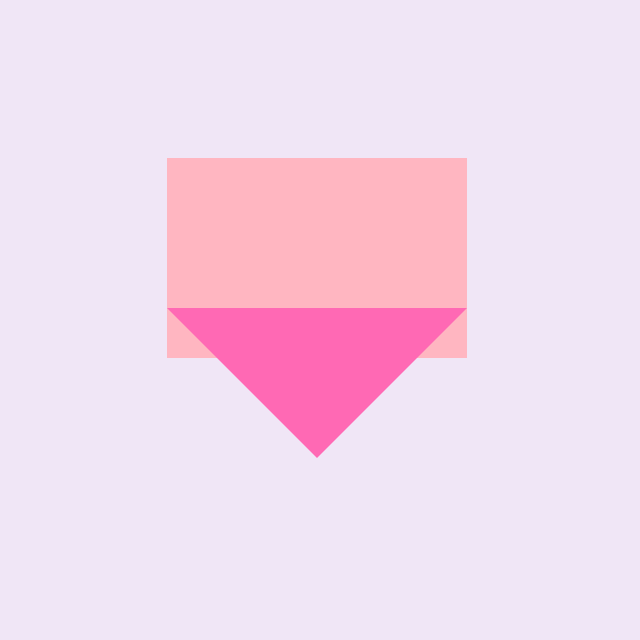
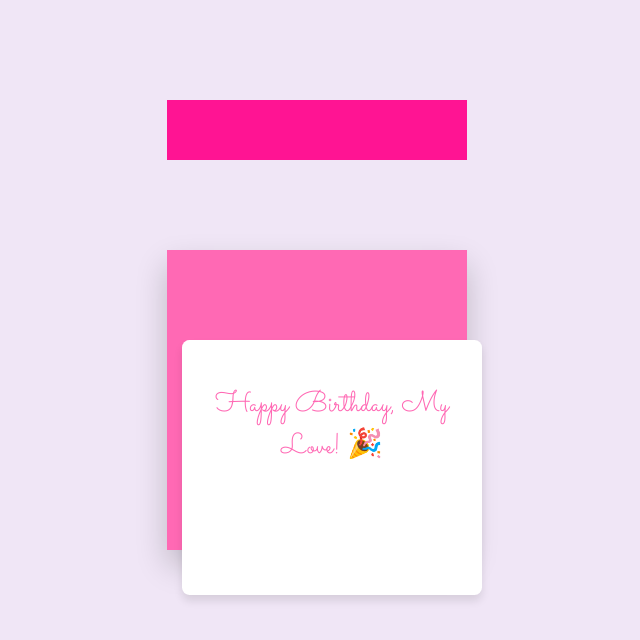
Before and after one commit to SunSunz2/FunMath, a plain HTML site: page index.html in a window 1280 px wide. Both pictures are taken after a click on the element "Happy Birthday, My Love! 🎉". Shown: the whole page, without its empty margins (323-963 px from the left). Drawn offline with nearby package versions, Linux system fonts and the light colour scheme.

Commit message:
Update index.html

```diff
--- a/index.html
+++ b/index.html
@@ -9,177 +9,94 @@
         body {
             background: #f0e6f6;
             font-family: 'Open Sans', sans-serif;
-            text-align: center;
-            padding: 50px;
+            display: flex;
+            justify-content: center;
+            align-items: center;
+            height: 100vh;
+            margin: 0;
         }
 
-        /* Envelope Style */
-        .envelope {
-            width: 300px;
+        /* Gift Box Container */
+        .gift-box {
+            width: 200px;
             height: 200px;
+            background: #ff69b4;
             position: relative;
-            margin: 100px auto;
             cursor: pointer;
+            transition: transform 1s ease;
+            box-shadow: 0 10px 20px rgba(0, 0, 0, 0.2);
         }
 
-        /* Top Flap of Envelope */
-        .envelope .top-flap {
+        /* Gift Box Lid */
+        .gift-lid {
+            width: 200px;
+            height: 40px;
+            background: #ff1493;
             position: absolute;
-            width: 0;
-            height: 0;
             top: 0;
             left: 0;
-            right: 0;
-            margin: auto;
-            border-left: 150px solid transparent;
-            border-right: 150px solid transparent;
-            border-bottom: 150px solid #ff69b4;
-            transform-origin: bottom;
-            transition: transform 0.8s ease-in-out;
             z-index: 2;
+            transition: transform 0.6s ease;
         }
 
-        /* Envelope Body */
-        .envelope .body {
-            width: 300px;
-            height: 200px;
-            background: #ffb6c1;
-            position: relative;
-            overflow: hidden;
-            z-index: 1;
-        }
-
-        /* Letter Inside the Envelope */
+        /* Letter Inside the Gift Box */
         .letter {
-            width: 280px;
-            height: 180px;
+            width: 180px;
+            height: 150px;
             background: white;
             position: absolute;
-            top: 100%; /* Starts completely hidden inside the envelope */
+            top: 60px;
             left: 10px;
             text-align: center;
             padding: 10px;
             box-shadow: 0 4px 6px rgba(0, 0, 0, 0.1);
-            transition: transform 0.8s cubic-bezier(0.55, 0.06, 0.68, 0.19), opacity 0.3s ease-in-out 0.5s;
-            transform-origin: bottom;
             opacity: 0;
+            transition: opacity 1s ease 0.5s;
             border-radius: 5px;
             z-index: 1;
-            cursor: grab;
         }
 
         .letter p {
             font-family: 'Sacramento', cursive;
-            font-size: 1.5em;
+            font-size: 1.2em;
             color: #ff69b4;
         }
 
-        /* Opened Envelope */
-        .opened .top-flap {
-            transform: rotateX(-180deg);
+        /* Gift Box Animation */
+        .gift-box.opened {
+            transform: scale(1.5);
         }
 
-        /* Letter "Jump Out" Animation */
-        .opened .letter {
-            transform: translateY(-250%) scale(1.1); /* Make the letter jump out */
-            opacity: 1;
+        /* Lid Open Animation */
+        .gift-box.opened .gift-lid {
+            transform: translateY(-100px);
         }
 
-        /* Letter Open State */
-        .letter.expanded {
-            transform: translateY(0) scale(1.5); /* The letter expands when clicked */
-            width: 400px;
-            height: 400px;
-            top: 50%;
-            left: 50%;
-            transform: translate(-50%, -50%) scale(1.5);
-            z-index: 3;
-        }
-
-        /* Birthday Message */
-        .open-message {
-            display: none;
-            font-size: 1.5em;
-            font-family: 'Sacramento', cursive;
-            color: #ff69b4;
+        /* Letter Revealed */
+        .gift-box.opened .letter {
+            opacity: 1;
         }
 
     </style>
 </head>
 <body>
-    <!-- Envelope Container -->
-    <div class="envelope" id="envelope" onclick="openEnvelope()">
-        <div class="top-flap"></div> <!-- Top Flap of Envelope -->
-        <div class="body">
-            <div class="letter" id="letter">
-                <p>Happy Birthday, My Love! 🎉</p>
-            </div>
+    <!-- Gift Box -->
+    <div class="gift-box" id="giftBox" onclick="openGiftBox()">
+        <div class="gift-lid"></div> <!-- Gift Lid -->
+        <div class="letter" id="letter">
+            <p>Happy Birthday, My Love! 🎉</p>
         </div>
     </div>
 
-    <!-- Message when Letter is Opened -->
-    <div class="open-message" id="open-message">
-        <p>Today is your special day, and I just wanted to remind you how amazing you are! 🌟 I love you more than words can express. ❤️</p>
-    </div>
-
     <script>
-        // Function to Open the Envelope and Slide Out the Letter
-        function openEnvelope() {
-            const envelope = document.getElementById('envelope');
+        // Function to Open the Gift Box
+        function openGiftBox() {
+            const giftBox = document.getElementById('giftBox');
             const letter = document.getElementById('letter');
 
-            // Open the envelope and make the letter "jump" out
-            envelope.classList.add('opened');
-            letter.classList.add('opened');
-
-            // Make the letter draggable
-            enableDrag(letter);
+            // Add the 'opened' class to the gift box
+            giftBox.classList.add('opened');
         }
-
-        // Function to Drag Elements
-        function enableDrag(element) {
-            let offsetX = 0, offsetY = 0, initialX = 0, initialY = 0;
-
-            element.onmousedown = dragMouseDown;
-
-            function dragMouseDown(e) {
-                e = e || window.event;
-                e.preventDefault();
-                // Get the mouse cursor position at startup:
-                initialX = e.clientX;
-                initialY = e.clientY;
-                document.onmouseup = closeDragElement;
-                document.onmousemove = elementDrag;
-            }
-
-            function elementDrag(e) {
-                e = e || window.event;
-                e.preventDefault();
-                // Calculate the new cursor position:
-                offsetX = initialX - e.clientX;
-                offsetY = initialY - e.clientY;
-                initialX = e.clientX;
-                initialY = e.clientY;
-                // Set the element's new position:
-                element.style.top = (element.offsetTop - offsetY) + "px";
-                element.style.left = (element.offsetLeft - offsetX) + "px";
-            }
-
-            function closeDragElement() {
-                document.onmouseup = null;
-                document.onmousemove = null;
-            }
-        }
-
-        // Open the letter content when clicked
-        document.getElementById('letter').addEventListener('click', function() {
-            const letter = document.getElementById('letter');
-            const openMessage = document.getElementById('open-message');
-
-            // Expand the letter and show the hidden message
-            letter.classList.add('expanded');
-            openMessage.style.display = 'block';
-        });
     </script>
 </body>
 </html>
```
